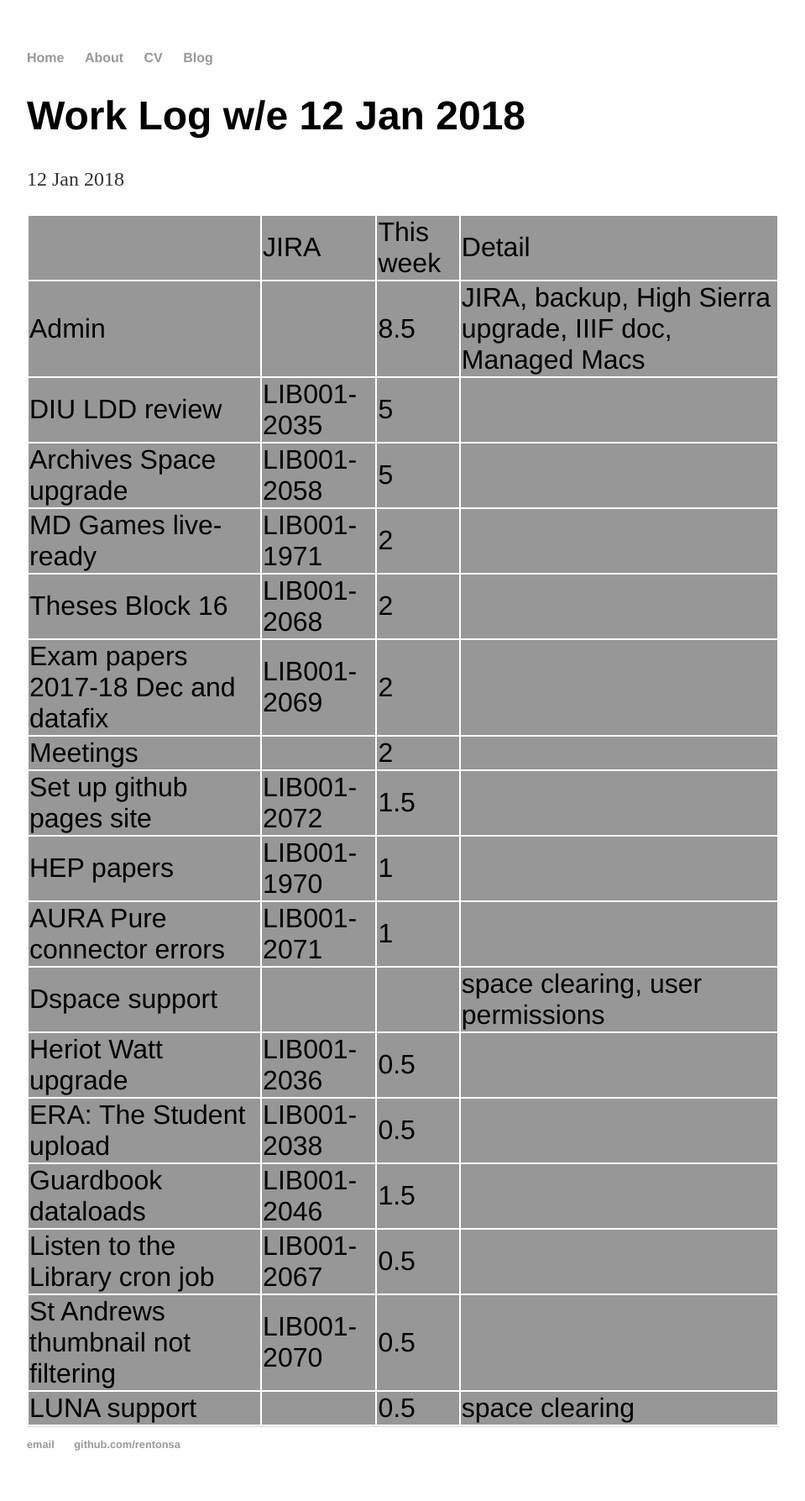
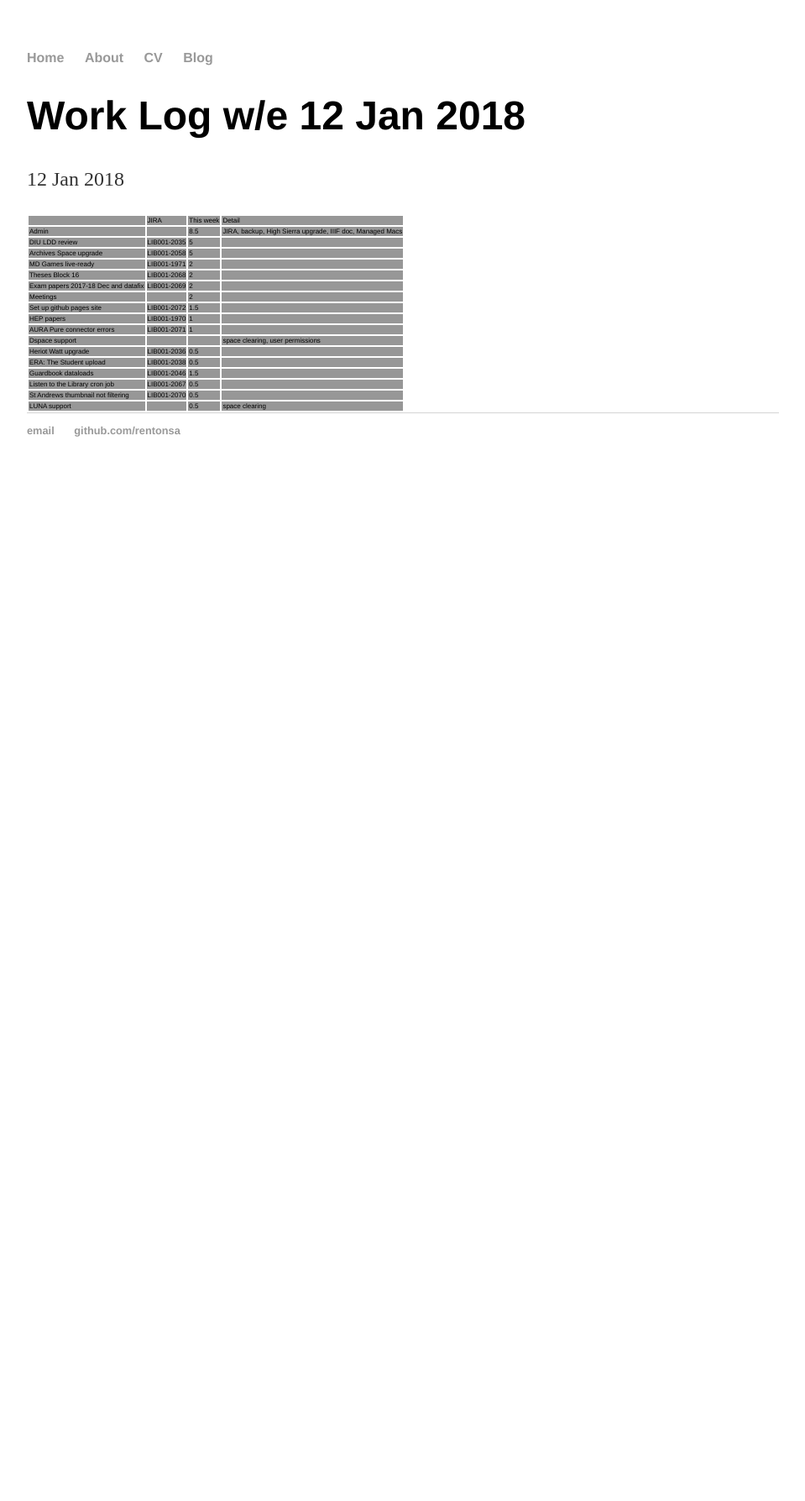
Before and after one commit to rentonsa/rentonsa.github.io, a Jekyll site: the page built from _posts/2018-01-12-work-this-week.md, in a window 1280 px wide. Shown: the whole page at 84% size, without its empty margins (160-1119 px from the left). Built offline with Jekyll 4.4.1, drawn with Linux system fonts in a browser that asks for light colours; after the commit the page ends 900 px from its top, so only the background shows below that.

Commit message:
CSS change

```diff
--- a/css/main.css
+++ b/css/main.css
@@ -25,7 +25,7 @@ h1 {
 }
 td
 {
-    font-size: 2em;
+    font-size: 0.5em;
     font-family:'Helvetica', 'Arial', 'Sans-Serif';
     background-color: #979797;
 }
```
